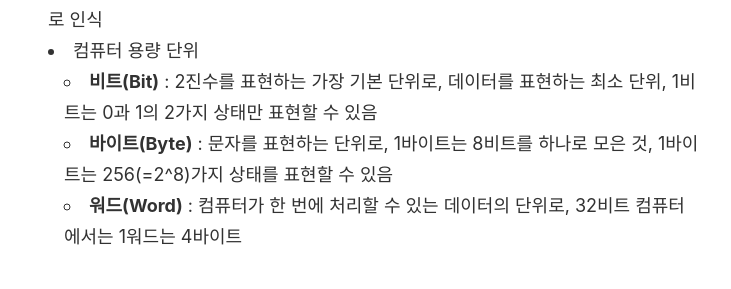
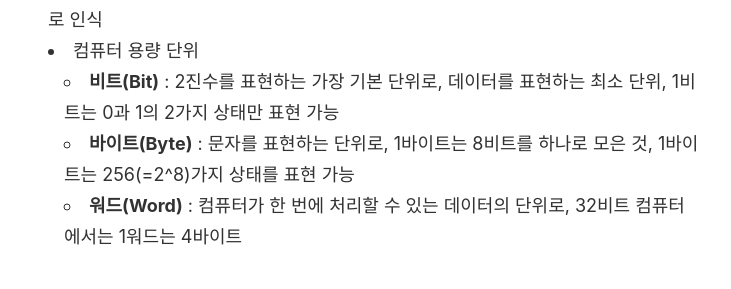
Before and after one commit to Jiyoun-Yoo/jiyoun-yoo.github.io, a Jekyll site: the page built from _posts/computer-science/2020-10-12-computer-science-chapter02-1.markdown, in a window 1280 px wide. Shown: the part 1185-1474 px from the top of the page, without its empty margins (274-1005 px from the left). Built offline with Jekyll 4.4.1, drawn with Linux system fonts in a browser that asks for light colours; comment, search, counter and statistics services are not loaded.

Commit message:
computerScience

```diff
--- a/_posts/computer-science/2020-10-12-computer-science-chapter02-1.markdown
+++ b/_posts/computer-science/2020-10-12-computer-science-chapter02-1.markdown
@@ -31,8 +31,8 @@
 - 컴퓨터는 0과 1, 두 가지 숫자로만 수를 표현하는 2진법을 사용
 - 컴퓨터가 2진법을 사용하는 이유 : 최초의 컴퓨터가 진공관을 사용했기 때문인데, 진공관은 켜고 끄는(on/off) 기능만 있었기 때문에 진공관이 꺼지면 0, 진공관이 켜지면 1로 인식
 - 컴퓨터 용량 단위
-  - **비트(Bit)** : 2진수를 표현하는 가장 기본 단위로, 데이터를 표현하는 최소 단위, 1비트는 0과 1의 2가지 상태만 표현할 수 있음
-  - **바이트(Byte)** : 문자를 표현하는 단위로, 1바이트는 8비트를 하나로 모은 것, 1바이트는 256(=2^8)가지 상태를 표현할 수 있음
+  - **비트(Bit)** : 2진수를 표현하는 가장 기본 단위로, 데이터를 표현하는 최소 단위, 1비트는 0과 1의 2가지 상태만 표현 가능
+  - **바이트(Byte)** : 문자를 표현하는 단위로, 1바이트는 8비트를 하나로 모은 것, 1바이트는 256(=2^8)가지 상태를 표현 가능
   - **워드(Word)** : 컴퓨터가 한 번에 처리할 수 있는 데이터의 단위로, 32비트 컴퓨터에서는 1워드는 4바이트
 
 ### 3. 진법의 변환
--- a/_posts/computer-science/2020-10-20-computer-science-chapter02-2.markdown
+++ b/_posts/computer-science/2020-10-20-computer-science-chapter02-2.markdown
@@ -29,7 +29,7 @@ tags: [computer-science]
 - 부호 있는 정수(Signed integer)
   - **부호화 절댓값(Signed-magnitude) 표현**
     - 가장 왼쪽에 위치한 비트인 **최대유효비트(MSB: Most Significant Bit)가 0이면 양의 정수**(+0 포함)로, **최대 유효 비트가 1이면 음의 정수**(-0 포함)로 표현하는 방식
-    - n비트를 이용한 부호화 절댓값 표현은 $-(2^(n-1) - 1) ~ +(2^(n-1) - 1)$까지 가능
+    - n비트를 이용한 부호화 절댓값 표현은 $-(2^(n-1) - 1)$ ~ $+(2^(n-1) - 1)$까지 가능
     - 부호화 절댓값 표현의 단점
       - 0이 +0과 -0으로 2개기 때문에 표현할 수 있는 숫자가 하나 줄어든다.
       - 부호를 일일이 따져야 하기 때문에 연산 속도가 느리다.
```
